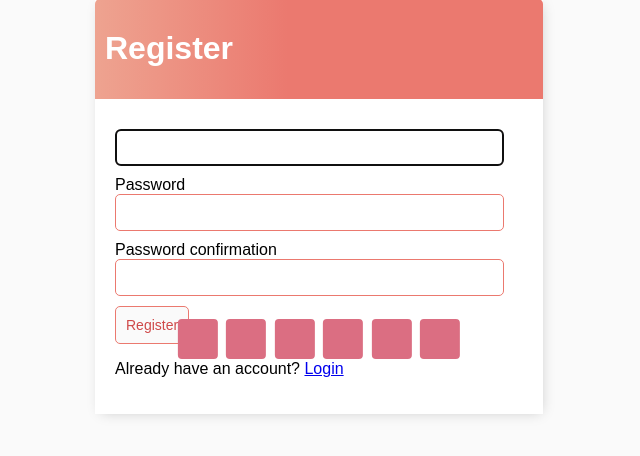
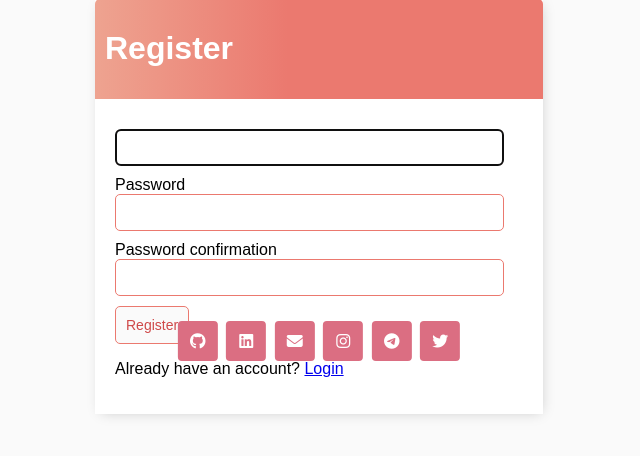
Before and after one commit to JustA3DObject/ToDo-List-App, a Django app: page /register/ in a window 1280 px wide. Shown: the part 59-515 px from the top of the page, without its empty margins (321-961 px from the left). Run offline with Django 4.2, Linux system fonts and the light colour scheme; some libraries are stand-ins or nearby versions.

Commit message:
Added font awesome icons

```diff
--- a/todolist/base/static/css/master.css
+++ b/todolist/base/static/css/master.css
@@ -196,3 +196,30 @@ label {
     visibility: visible;
     opacity: 1;
 }
+
+
+/* font awesome icons */
+
+.social-media-footer a:nth-of-type(1):before {
+    content: '\f09b';
+}
+
+.social-media-footer a:nth-of-type(2):before {
+    content: '\f08c';
+}
+
+.social-media-footer a:nth-of-type(3):before {
+    content: '\f0e0';
+}
+
+.social-media-footer a:nth-of-type(4):before {
+    content: '\f16d';
+}
+
+.social-media-footer a:nth-of-type(5):before {
+    content: '\f2c6';
+}
+
+.social-media-footer a:nth-of-type(6):before {
+    content: '\f099';
+}
```
